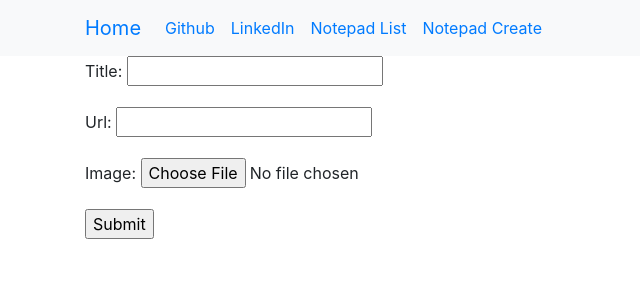
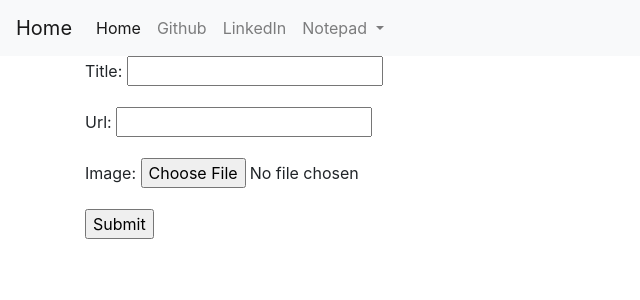
Before and after one commit to mitus1212/Django-Scraping, a Django app: page /create/ in a window 1280 px wide. Shown: the top 300 px of the page, without its empty margins (0-640 px from the left). Run offline with Django 3.2, Linux system fonts and the light colour scheme; some libraries are stand-ins or nearby versions.

Commit message:
Update base.html

```diff
--- a/dashboard/news/templates/news/base.html
+++ b/dashboard/news/templates/news/base.html
@@ -19,24 +19,36 @@
   </head>
 
   <body class='loader'>
-
-    <nav class="navbar navbar-expand-lg bg-light techfont">
-      <div class="container">
-        <div class="navbar-nav align-items-center">
+<nav class="navbar navbar-expand-lg navbar-light bg-light">
           <a class="navbar-brand bigbrand" href="{% url 'news:home' %}">Home</a>
-          <a class="nav-item nav-link" href="https://www.github.com">Github</a>
-          <a class="nav-item nav-link" href="https://www.linkedin.com">LinkedIn</a>
-          <a class="nav-item nav-link" href={% url 'notepad:list' %}>Notepad List</a>
-          <a class="nav-item nav-link" href={% url 'notepad:create' %}>Notepad Create</a>
+  <button class="navbar-toggler" type="button" data-toggle="collapse" data-target="#navbarNavDropdown" aria-controls="navbarNavDropdown" aria-expanded="false" aria-label="Toggle navigation">
+    <span class="navbar-toggler-icon"></span>
+  </button>
+  <div class="collapse navbar-collapse" id="navbarNavDropdown">
+    <ul class="navbar-nav">
+      <li class="nav-item active">
+        <a class="nav-link" href="#">Home <span class="sr-only">(current)</span></a>
+      </li>
+      <li class="nav-item">
+        <a class="nav-link" href="https://www.github.com">Github</a>
+      </li>
+      <li class="nav-item">
+        <a class="nav-link" href="https://www.linkedin.com">LinkedIn</a>
+      </li>
+      <li class="nav-item dropdown">
+        <a class="nav-link dropdown-toggle" href="" id="navbarDropdownMenuLink" role="button" data-toggle="dropdown" aria-haspopup="true" aria-expanded="false">
+          Notepad
+        </a>
+        <div class="dropdown-menu" aria-labelledby="navbarDropdownMenuLink">
+          <a class="dropdown-item" href={% url 'notepad:list' %}>List</a>
+          <a class="dropdown-item" href={% url 'notepad:create' %}>Create</a>
+        </div>
+      </li>
+    </ul>
+  </div>
+</nav>
 
 
-        </div>
-
-      </div>
-    </nav>
-
-
-    {# The actual blog posts#}
           <div class="content container">
               <div class="row">
                   <div class="col-md-8">
```
